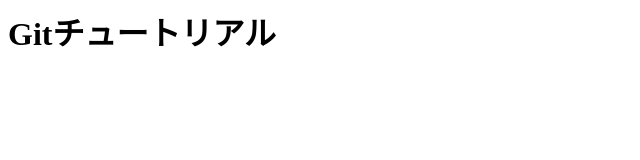
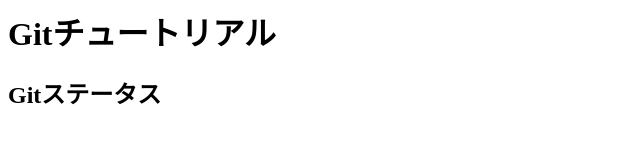
Before and after one commit to nahonda/git_tutorial, a plain HTML site: page index.html in a window 1280 px wide. Shown: the whole page, without its empty margins (0-640 px from the left). Drawn offline with Linux system fonts and the light colour scheme.

Commit message:
git statusコマンドを追記

```diff
--- a/index.html
+++ b/index.html
@@ -1 +1,2 @@
 <h1>Gitチュートリアル</h1>
+<h2>Gitステータス</h2>
```
